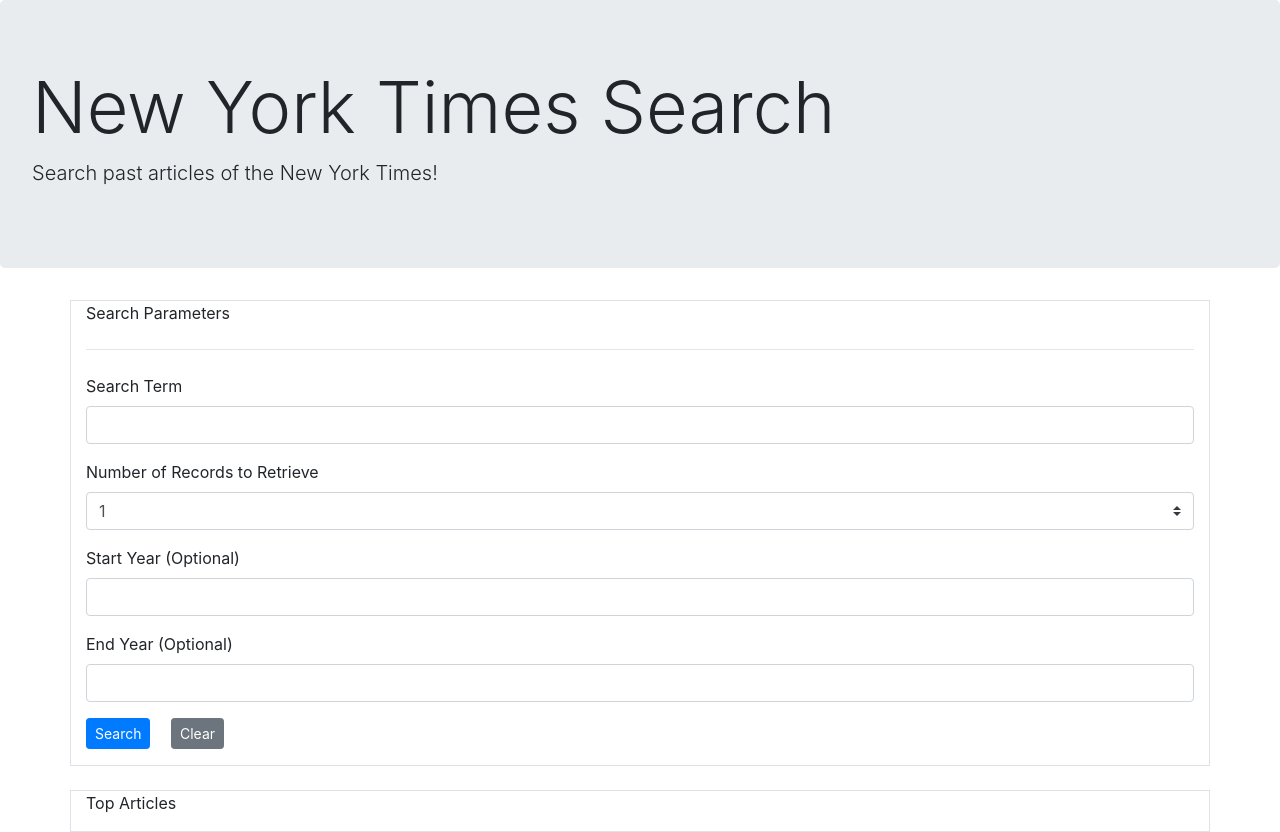
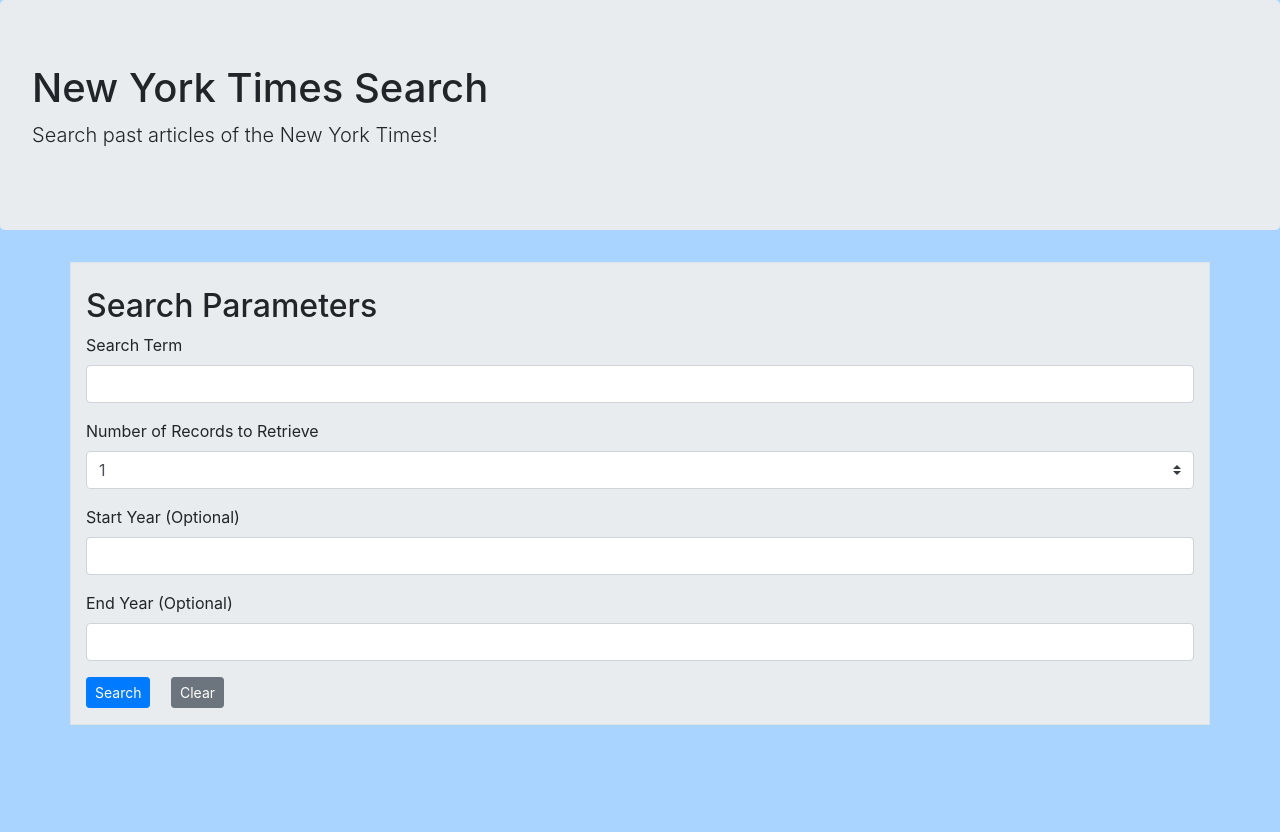
Before and after one commit to zekkxx/new-york-times-app, a plain HTML site: page index.html in a window 1280 px wide. After the commit the page ends 800 px from the top, so only its background shows below. Drawn offline with nearby package versions, Linux system fonts and the light colour scheme.

Commit message:
Updated opening page and styling. Updated ReadMe

```diff
--- a/assets/css/style.css
+++ b/assets/css/style.css
@@ -0,0 +1,10 @@
+/* Color Palette: */
+/* #E9ECEF, C2E0FF, A8D4FF, B38F52, FFDFA8 */
+
+body{
+    background-color: #A8D4FF;
+}
+
+.bg-gray{
+    background-color: rgb(233,236,239);
+}
--- a/index.html
+++ b/index.html
@@ -6,23 +6,23 @@
 <meta http-equiv="X-UA-Compatible" content="ie=edge">
     <title>NYT Search</title>
     <link rel="stylesheet" href="https://stackpath.bootstrapcdn.com/bootstrap/4.3.1/css/bootstrap.min.css" integrity="sha384-ggOyR0iXCbMQv3Xipma34MD+dH/1fQ784/j6cY/iJTQUOhcWr7x9JvoRxT2MZw1T" crossorigin="anonymous">
+    <link rel="stylesheet" href="assets/css/style.css">
 </head>
 <body>
 
 <!---Jumbotron-->
  <div class="jumbotron">
-    <h1 class="display-3 text-justify-center">New York Times Search</h1>
+    <h1 class="text-justify-center">New York Times Search</h1>
         <p class="lead">Search past articles of the New York Times!</p>
 </div>
 
 
  <!-------Search parameters------>
- <div class="container border">
+ <div class="container border bg-gray">
 
     <div class="row">
          <div class="col-sm-12">
-             <p>Search Parameters</p>
-             <hr class="my-4">
+             <h2 class="mt-4">Search Parameters</h2>
          </div>
     </div>
 
@@ -72,7 +72,7 @@
 </div>
 
 <!----Search results-->
-<div class="container mt-4 border ">
+<!-- <div class="container mt-4 border ">
 
     <div class="row">
         <div class="col-sm-12">
@@ -81,7 +81,7 @@
 
     </div>
 
-</div>
+</div> -->
 
 
 
```
Also changed, not shown: 4 other files.
